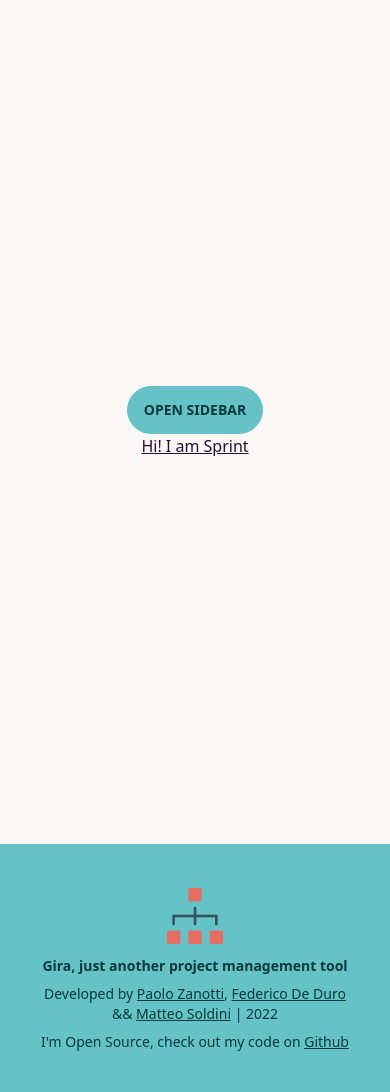
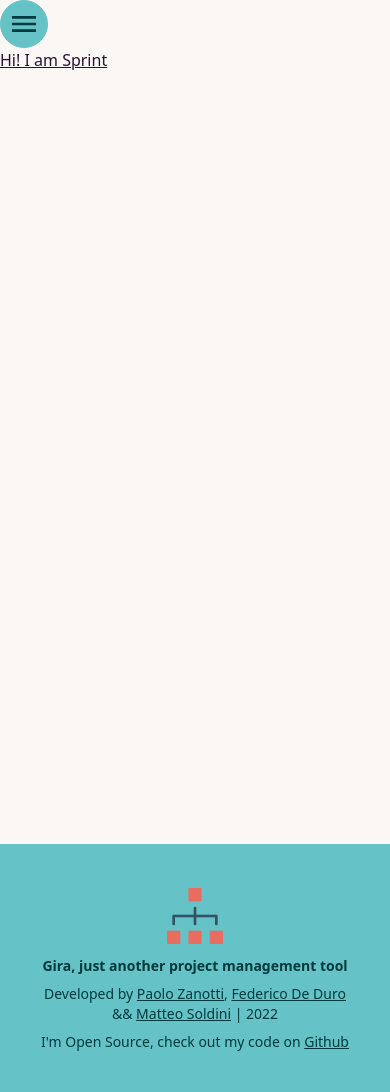
Before and after one commit to zanottipaolo/DB1-Agile, a Flask app: page /sprint in a window 390 px wide. Run offline with Flask 2, Linux system fonts and the light colour scheme; data comes from the database, SQL or seed files in the repository; some libraries are stand-ins or nearby versions.

Commit message:
✏️ Another fix on footer & sidebar

```diff
--- a/static/script/script.js
+++ /dev/null
@@ -1,2 +0,0 @@
-// Get current year
-document.getElementById("year").innerHTML = new Date().getFullYear();
--- a/templates/base.html
+++ b/templates/base.html
@@ -1,5 +1,5 @@
 <!DOCTYPE html>
-<html lang="en" data-theme="cupcake">
+<html lang="en" data-theme="cupcake" class="scroll-smooth">
 <head>
     <title>{% block title %}{% endblock %} - Gira</title>
     <meta charset="UTF-8">
@@ -24,10 +24,13 @@
     <!-- Sidebar -->
     <div class="drawer drawer-mobile">
         <input id="my-drawer-2" type="checkbox" class="drawer-toggle" />
-        <div class="drawer-content flex flex-col items-center justify-center">
+        <div class="drawer-content flex flex-col items-start justify-start lg:items-center lg:justify-center">
             <!-- Page content -->
-            <label for="my-drawer-2" class="btn btn-primary drawer-button lg:hidden">
-                Open Sidebar
+            <label for="my-drawer-2" class="btn btn-primary btn-circle drawer-button lg:hidden">
+
+                <!-- hamburger icon -->
+                <svg class="swap-off fill-current" xmlns="http://www.w3.org/2000/svg" width="32" height="32" viewBox="0 0 512 512"><path d="M64,384H448V341.33H64Zm0-106.67H448V234.67H64ZM64,128v42.67H448V128Z"/></svg>
+
             </label>
             {% block body %}{% endblock %}
         </div>
@@ -49,9 +52,9 @@
      <!-- Footer -->
     <footer class="footer footer-center p-10 bg-primary text-primary-content">
         <div>
-          <img src="static/img/logo.png" alt="Logo" class="w-16">
+          <a href="#"><img src="static/img/logo.png" alt="Logo" class="w-16"></a>
           <p class="font-bold">Gira, just another project management tool</p>
-          <p>Developed by <a href="https://github.com/zanottipaolo" target="_blank" rel="noopener noreferrer" class="link">Paolo Zanotti</a>, <a href="https://github.com/Jfkmdd" target="_blank" rel="noopener noreferrer" class="link">Federico De Duro</a> && <a href="https://github.com/matteosoldini" target="_blank" rel="noopener noreferrer" class="link">Matteo Soldini</a> | <span id="year"></span></p>
+          <p>Developed by <a href="https://github.com/zanottipaolo" target="_blank" rel="noopener noreferrer" class="link">Paolo Zanotti</a>, <a href="https://github.com/Jfkmdd" target="_blank" rel="noopener noreferrer" class="link">Federico De Duro</a> && <a href="https://github.com/matteosoldini" target="_blank" rel="noopener noreferrer" class="link">Matteo Soldini</a> | 2022</p>
           <p>I'm Open Source, check out my code on <a href="https://github.com/zanottipaolo/DB1-Project" target="_blank" rel="noopener noreferrer" class="link">Github</a></p>
         </div>
       </footer>
```
